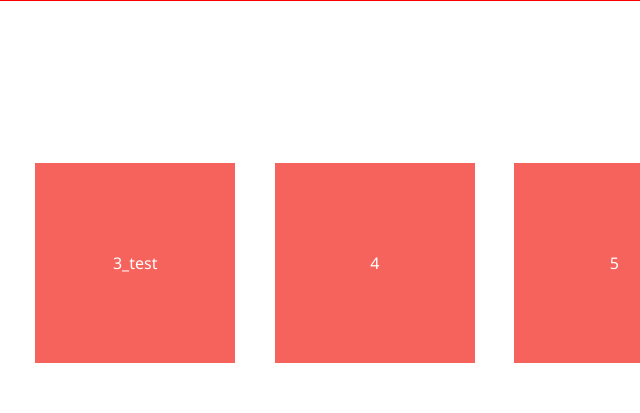
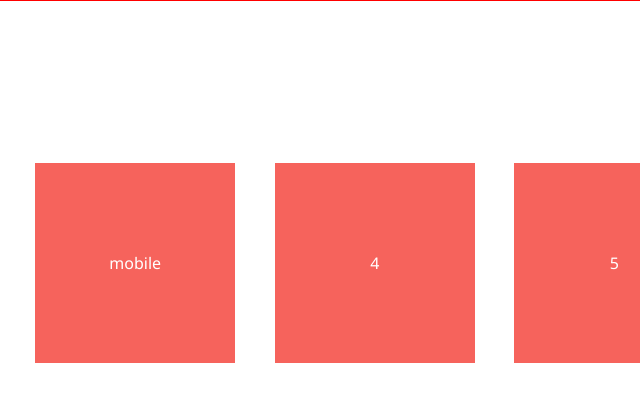
Before and after one commit to gokulkkd/filtertabs, a plain HTML site: page index.html in a window 1280 px wide. Shown: the top 413 px of the page, 495-1135 px from the left. Drawn offline with nearby package versions, Linux system fonts and the light colour scheme.

Commit message:
update index.html

```diff
--- a/index.html
+++ b/index.html
@@ -23,7 +23,7 @@
                     <div data-tags="cat" class="grid-container for-content" id="tab2">
                         <div class="grid-item">test</div>
                         <div class="grid-item">2_test</div>
-                        <div class="grid-item">3_test</div>
+                        <div class="grid-item">mobile</div>
                         <div class="grid-item">4</div>
                         <div class="grid-item">5</div>
                     </div>
```
